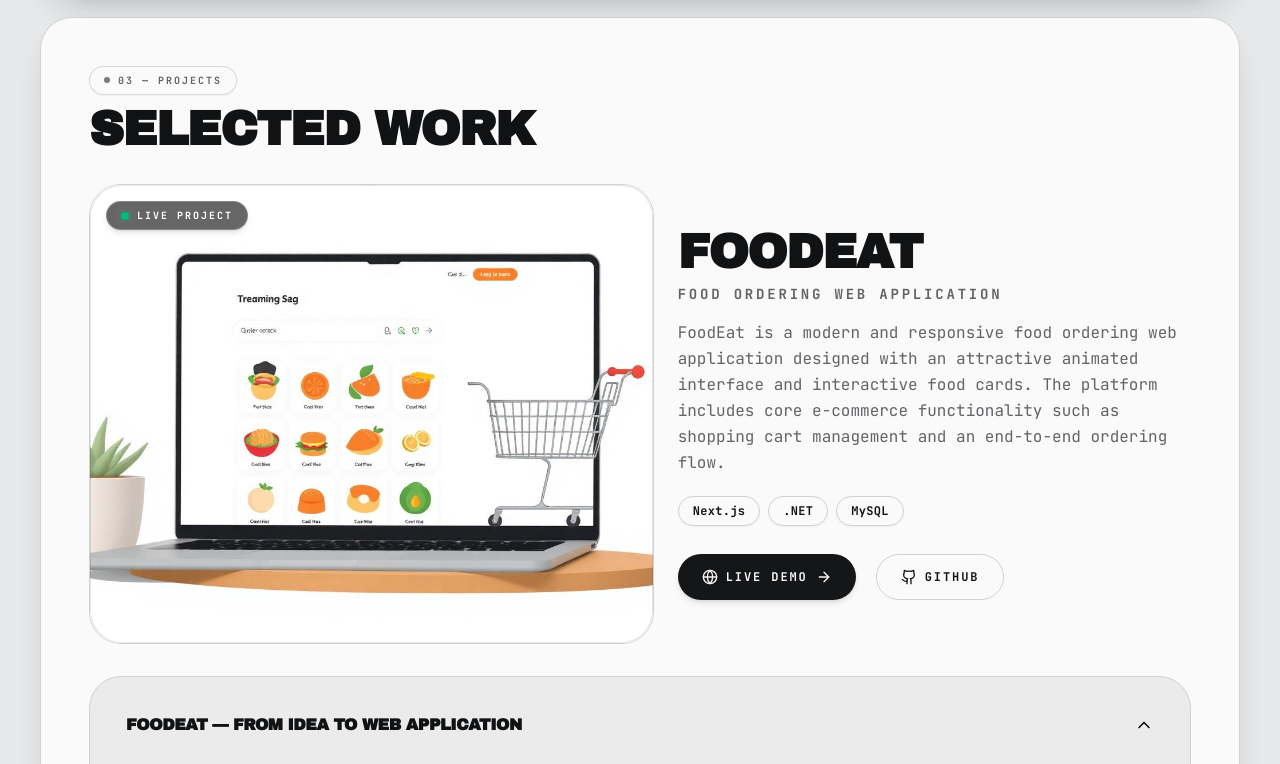
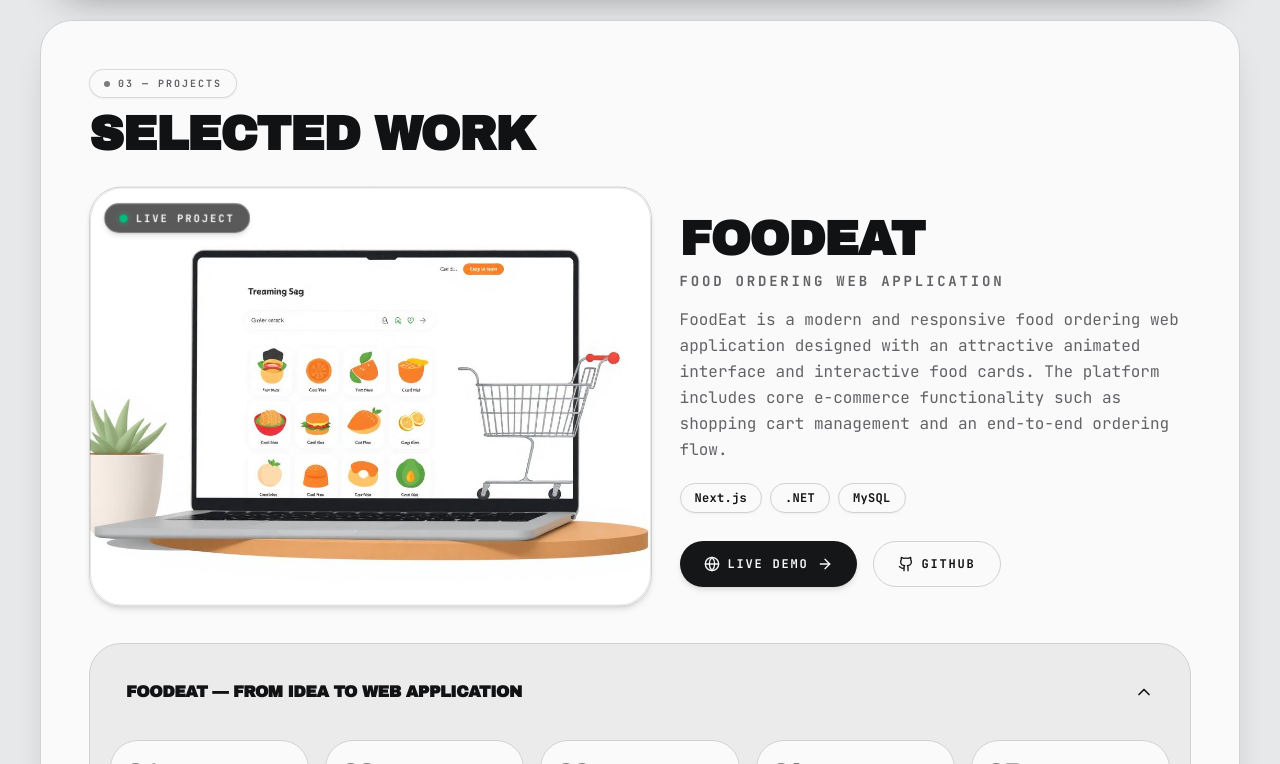
Before and after one commit to Harsharma96/HarshPortfolio, a Next.js app: page / in a window 1280 px wide. Shown: the part 2036-2800 px from the top of the page. Built offline with nearby package versions, Linux system fonts and the light colour scheme.

Commit message:
Optimize mobile view for Projects section: compact sizing & 3D touch tilt animations

```diff
--- a/src/components/portfolio/Projects.tsx
+++ b/src/components/portfolio/Projects.tsx
@@ -1,7 +1,7 @@
 "use client";
 
 import { useState } from "react";
-import { motion } from "framer-motion";
+import { motion, useMotionValue, useSpring, useTransform, useMotionTemplate } from "framer-motion";
 import { ArrowRight, ChevronDown, Github, Globe } from "lucide-react";
 import foodeat from "@/assets/foodeat.jpg";
 import { Card, Reveal, SectionHeading } from "./Reveal";
@@ -13,118 +13,197 @@ export function Projects() {
   const foodeatSrc = typeof foodeat === "string" ? foodeat : (foodeat as { src?: string })?.src || "/foodeat.jpg";
   const [open, setOpen] = useState(true);
 
+  // 3D Tilt & Touch gesture physics for the project preview card
+  const mouseX = useMotionValue(0);
+  const mouseY = useMotionValue(0);
+
+  const springConfig = { damping: 22, stiffness: 240 };
+  const springX = useSpring(mouseX, springConfig);
+  const springY = useSpring(mouseY, springConfig);
+
+  const rotateX = useTransform(springY, [-0.5, 0.5], [10, -10]);
+  const rotateY = useTransform(springX, [-0.5, 0.5], [-12, 12]);
+  const glareX = useTransform(springX, [-0.5, 0.5], ["15%", "85%"]);
+  const glareY = useTransform(springY, [-0.5, 0.5], ["15%", "85%"]);
+  const glareBackground = useMotionTemplate`radial-gradient(circle at ${glareX} ${glareY}, rgba(255,255,255,0.28) 0%, transparent 65%)`;
+
+  const handlePointerMove = (clientX: number, clientY: number, target: HTMLElement) => {
+    const rect = target.getBoundingClientRect();
+    const normalizedX = (clientX - rect.left) / rect.width - 0.5;
+    const normalizedY = (clientY - rect.top) / rect.height - 0.5;
+    mouseX.set(normalizedX);
+    mouseY.set(normalizedY);
+  };
+
+  const handleMouseMove = (e: React.MouseEvent<HTMLDivElement>) => {
+    handlePointerMove(e.clientX, e.clientY, e.currentTarget);
+  };
+
+  const handleTouchMove = (e: React.TouchEvent<HTMLDivElement>) => {
+    if (e.touches.length > 0) {
+      handlePointerMove(e.touches[0].clientX, e.touches[0].clientY, e.currentTarget);
+    }
+  };
+
+  const handlePointerLeave = () => {
+    mouseX.set(0);
+    mouseY.set(0);
+  };
+
   return (
-    <section id="work" className="mt-5 scroll-mt-28">
+    <section id="work" className="mt-4 sm:mt-5 scroll-mt-28">
       <Reveal>
-        <Card className="group overflow-hidden p-6 transition-all duration-500 hover:-translate-y-1 hover:shadow-[var(--shadow-lift)] sm:p-9 xl:p-12">
+        <Card className="group overflow-hidden p-4 sm:p-8 xl:p-12 transition-all duration-500 hover:-translate-y-1 hover:shadow-[var(--shadow-lift)] rounded-2xl sm:rounded-3xl">
           <SectionHeading kicker={project.kicker}>{project.heading}</SectionHeading>
 
-          <div className="mt-8 grid gap-6 lg:grid-cols-[minmax(0,1.1fr)_minmax(0,1fr)]">
-            {/* Project Image Showcase with Live indicator */}
-            <div className="group/img relative overflow-hidden rounded-3xl border border-border bg-secondary min-h-[320px] sm:min-h-[400px] lg:min-h-[460px]">
+          <div className="mt-5 sm:mt-8 grid gap-5 lg:gap-7 lg:grid-cols-[minmax(0,1.1fr)_minmax(0,1fr)] items-center">
+            {/* Project Image Showcase with 3D Tilt, Touch Gestures, & Ambient Breathing Motion */}
+            <motion.div
+              style={{
+                perspective: 1000,
+              }}
+              className="relative w-full"
+            >
+              <motion.div
+                onMouseMove={handleMouseMove}
+                onMouseLeave={handlePointerLeave}
+                onTouchStart={handleTouchMove}
+                onTouchMove={handleTouchMove}
+                onTouchEnd={handlePointerLeave}
+                style={{
+                  rotateX,
+                  rotateY,
+                  transformStyle: "preserve-3d",
+                }}
+                animate={{ y: [0, -4.5, 0] }}
+                transition={{
+                  duration: 4.2,
+                  repeat: Infinity,
+                  ease: "easeInOut",
+                }}
+                whileTap={{ scale: 0.98 }}
+                className="group/img relative overflow-hidden rounded-2xl sm:rounded-3xl border border-border bg-secondary/80 h-[205px] xs:h-[235px] sm:h-[340px] lg:h-[420px] select-none cursor-pointer shadow-md transition-shadow duration-300 hover:shadow-[var(--shadow-lift)]"
+              >
                 <img
                   src={foodeatSrc}
                   alt={`Preview of ${project.title}`}
                   width={1280}
                   height={800}
                   loading="lazy"
-                className="h-full w-full object-cover transition-transform duration-[1000ms] ease-out group-hover/img:scale-[1.05]"
+                  className="h-full w-full object-cover object-top sm:object-center transition-transform duration-[1000ms] ease-out group-hover/img:scale-[1.05]"
+                />
+
+                {/* Interactive Dynamic Glare Sheen (tracks mouse on desktop and touch on mobile) */}
+                <motion.div
+                  className="pointer-events-none absolute inset-0 z-10 rounded-2xl sm:rounded-3xl opacity-0 transition-opacity duration-300 group-hover/img:opacity-100"
+                  style={{ background: glareBackground }}
                 />
 
                 {/* Status Badge Over Image */}
-              <div className="absolute left-4 top-4 z-20">
-                <span className="inline-flex items-center gap-2 rounded-full border border-white/20 bg-black/60 px-3.5 py-1.5 text-[10px] font-bold uppercase tracking-[0.2em] text-white shadow-md backdrop-blur-md">
+                <div className="absolute left-3 top-3 sm:left-4 sm:top-4 z-20 pointer-events-none">
+                  <motion.span
+                    animate={{ scale: [1, 1.03, 1] }}
+                    transition={{ duration: 2.5, repeat: Infinity, ease: "easeInOut" }}
+                    className="inline-flex items-center gap-1.5 sm:gap-2 rounded-full border border-white/20 bg-black/65 px-2.5 py-1 sm:px-3.5 sm:py-1.5 text-[9px] sm:text-[10px] font-bold uppercase tracking-[0.16em] sm:tracking-[0.2em] text-white shadow-md backdrop-blur-md"
+                  >
                     <span className="relative flex h-2 w-2">
                       <span className="absolute inline-flex h-full w-full animate-ping rounded-full bg-emerald-400 opacity-75" />
                       <span className="relative inline-flex h-2 w-2 rounded-full bg-emerald-500" />
                     </span>
                     Live Project
-                </span>
+                  </motion.span>
                 </div>
 
-              <div className="pointer-events-none absolute inset-0 rounded-3xl ring-1 ring-inset ring-black/10" />
-            </div>
+                <div className="pointer-events-none absolute inset-0 rounded-2xl sm:rounded-3xl ring-1 ring-inset ring-black/10 dark:ring-white/10" />
+              </motion.div>
+            </motion.div>
 
+            {/* Project Details */}
             <div className="flex flex-col justify-center">
-              <h3 className="font-[family-name:var(--font-display)] text-3xl font-bold uppercase tracking-tight sm:text-4xl xl:text-5xl transition-transform duration-300 group-hover:translate-x-1">
+              <motion.h3
+                whileHover={{ x: 3 }}
+                className="font-[family-name:var(--font-display)] text-2xl sm:text-4xl xl:text-5xl font-bold uppercase tracking-tight transition-transform duration-300"
+              >
                 {project.title}
-              </h3>
-              <p className="mt-2 text-xs xl:text-sm font-semibold uppercase tracking-[0.2em] text-muted-foreground">
+              </motion.h3>
+              <p className="mt-1 sm:mt-2 text-[10px] sm:text-xs xl:text-sm font-semibold uppercase tracking-[0.18em] sm:tracking-[0.2em] text-muted-foreground">
                 {project.subtitle}
               </p>
-              <p className="mt-4 text-sm xl:text-base leading-relaxed text-muted-foreground">
+              <p className="mt-2.5 sm:mt-4 text-xs sm:text-sm xl:text-base leading-relaxed text-muted-foreground">
                 {project.description}
               </p>
 
-              <ul className="mt-5 flex flex-wrap gap-2">
-                {project.tech.map((t, i) => (
+              <ul className="mt-3.5 sm:mt-5 flex flex-wrap gap-1.5 sm:gap-2">
+                {project.tech.map((t) => (
                   <motion.li
                     key={t}
                     whileHover={{ scale: 1.08, y: -2 }}
+                    whileTap={{ scale: 0.94 }}
                     transition={{ duration: 0.2 }}
-                    className="cursor-default rounded-full border border-border bg-card/60 px-3.5 py-1.5 text-xs font-semibold tracking-wide transition-all duration-300 hover:border-primary/40 hover:bg-primary hover:text-primary-foreground shadow-xs"
+                    className="cursor-default rounded-full border border-border bg-card/60 px-2.5 py-1 sm:px-3.5 sm:py-1.5 text-[11px] sm:text-xs font-semibold tracking-wide transition-all duration-300 hover:border-primary/40 hover:bg-primary hover:text-primary-foreground shadow-xs"
                   >
                     {t}
                   </motion.li>
                 ))}
               </ul>
 
-              <div className="mt-7 flex flex-wrap gap-4 sm:gap-5">
+              <div className="mt-5 sm:mt-7 flex flex-wrap gap-2.5 sm:gap-4">
                 <motion.a
                   whileHover={{ scale: 1.04, y: -2 }}
-                  whileTap={{ scale: 0.96 }}
+                  whileTap={{ scale: 0.95 }}
                   transition={{ duration: 0.2 }}
                   href={project.liveUrl}
                   target="_blank"
                   rel="noreferrer noopener"
-                  className="group/btn relative inline-flex items-center gap-2 overflow-hidden rounded-full bg-primary px-6 py-3.5 text-xs font-bold uppercase tracking-[0.16em] text-primary-foreground shadow-md transition-shadow hover:shadow-lg"
+                  className="group/btn relative inline-flex items-center justify-center gap-2 overflow-hidden rounded-full bg-primary px-4 py-2.5 sm:px-6 sm:py-3.5 text-xs font-bold uppercase tracking-[0.15em] text-primary-foreground shadow-md transition-shadow hover:shadow-lg flex-1 sm:flex-initial"
                 >
                   <span className="relative z-10 flex items-center gap-2">
-                    <Globe className="h-4 w-4" aria-hidden />
+                    <Globe className="h-3.5 w-3.5 sm:h-4 sm:w-4" aria-hidden />
                     Live demo
-                    <ArrowRight className="h-4 w-4 transition-transform duration-300 group-hover/btn:translate-x-1" />
+                    <ArrowRight className="h-3.5 w-3.5 sm:h-4 sm:w-4 transition-transform duration-300 group-hover/btn:translate-x-1" />
                   </span>
                   <span className="absolute inset-0 -translate-x-full bg-gradient-to-r from-white/0 via-white/20 to-white/0 transition-transform duration-700 ease-out group-hover/btn:translate-x-full" />
                 </motion.a>
                 <motion.a
                   whileHover={{ scale: 1.04, y: -2 }}
-                  whileTap={{ scale: 0.96 }}
+                  whileTap={{ scale: 0.95 }}
                   transition={{ duration: 0.2 }}
                   href={project.githubUrl}
                   target="_blank"
                   rel="noreferrer noopener"
-                  className="inline-flex items-center gap-2 rounded-full border border-border px-6 py-3.5 text-xs font-bold uppercase tracking-[0.16em] transition-colors duration-300 hover:bg-secondary hover:border-foreground/30"
+                  className="inline-flex items-center justify-center gap-2 rounded-full border border-border px-4 py-2.5 sm:px-6 sm:py-3.5 text-xs font-bold uppercase tracking-[0.15em] transition-colors duration-300 hover:bg-secondary hover:border-foreground/30 flex-1 sm:flex-initial"
                 >
-                  <Github className="h-4 w-4" aria-hidden />
+                  <Github className="h-3.5 w-3.5 sm:h-4 sm:w-4" aria-hidden />
                   GitHub
                 </motion.a>
               </div>
             </div>
           </div>
 
-          <div className="mt-8 rounded-3xl border border-border bg-secondary/50 p-4 sm:p-5">
+          {/* Collapsible Architecture / Steps */}
+          <div className="mt-6 sm:mt-8 rounded-2xl sm:rounded-3xl border border-border bg-secondary/50 p-2.5 sm:p-5">
             <button
               type="button"
               onClick={() => setOpen((v) => !v)}
               aria-expanded={open}
-              className="group/acc grid w-full grid-cols-[minmax(0,1fr)_auto] items-center gap-4 text-left p-3.5 sm:p-4 rounded-2xl hover:bg-card/60 transition-all duration-300"
+              className="group/acc grid w-full grid-cols-[minmax(0,1fr)_auto] items-center gap-3 text-left p-2.5 sm:p-4 rounded-xl sm:rounded-2xl hover:bg-card/60 transition-all duration-300"
             >
-              <span className="font-[family-name:var(--font-display)] text-sm font-bold uppercase tracking-tight sm:text-base text-foreground">
+              <span className="font-[family-name:var(--font-display)] text-xs sm:text-base font-bold uppercase tracking-tight text-foreground">
                 {project.accordionTitle}
               </span>
               <ChevronDown
-                className={`h-5 w-5 shrink-0 transition-transform duration-500 ${open ? "rotate-180" : ""}`}
+                className={`h-4 w-4 sm:h-5 sm:w-5 shrink-0 transition-transform duration-500 ${open ? "rotate-180" : ""}`}
                 aria-hidden
               />
             </button>
 
             <div
               className={`grid overflow-hidden transition-all duration-700 ease-out ${
-                open ? "mt-5 grid-rows-[1fr] opacity-100" : "grid-rows-[0fr] opacity-0"
+                open ? "mt-3 sm:mt-5 grid-rows-[1fr] opacity-100" : "grid-rows-[0fr] opacity-0"
               }`}
             >
               <div className="min-h-0">
-                <ol className="grid gap-4 sm:grid-cols-2 lg:grid-cols-5">
+                <ol className="grid gap-2.5 sm:gap-4 sm:grid-cols-2 lg:grid-cols-5">
                   {project.steps.map((s, i) => (
                     <motion.li
                       key={s.n}
@@ -133,15 +212,16 @@ export function Projects() {
                       viewport={{ once: true }}
                       transition={{ duration: 0.5, delay: i * 0.08 }}
                       whileHover={{ y: -5, scale: 1.02 }}
-                      className="group/step relative cursor-default overflow-hidden rounded-2xl border border-border bg-card p-4 transition-all duration-300 hover:border-primary/50 hover:shadow-[var(--shadow-lift)]"
+                      whileTap={{ scale: 0.98 }}
+                      className="group/step relative cursor-default overflow-hidden rounded-xl sm:rounded-2xl border border-border bg-card p-3 sm:p-4 transition-all duration-300 hover:border-primary/50 hover:shadow-[var(--shadow-lift)]"
                     >
-                      <p className="font-[family-name:var(--font-display)] text-2xl font-bold text-muted-foreground transition-all duration-300 group-hover/step:text-foreground group-hover/step:translate-x-0.5">
+                      <p className="font-[family-name:var(--font-display)] text-xl sm:text-2xl font-bold text-muted-foreground transition-all duration-300 group-hover/step:text-foreground group-hover/step:translate-x-0.5">
                         {s.n}
                       </p>
-                      <p className="mt-2 text-xs font-bold uppercase tracking-[0.15em] transition-transform duration-300 group-hover/step:translate-x-0.5">
+                      <p className="mt-1 sm:mt-2 text-[11px] sm:text-xs font-bold uppercase tracking-[0.14em] sm:tracking-[0.15em] transition-transform duration-300 group-hover/step:translate-x-0.5">
                         {s.title}
                       </p>
-                      <p className="mt-2 text-xs leading-relaxed text-muted-foreground transition-colors duration-300 group-hover/step:text-foreground/85">
+                      <p className="mt-1 sm:mt-2 text-[11px] sm:text-xs leading-relaxed text-muted-foreground transition-colors duration-300 group-hover/step:text-foreground/85">
                         {s.text}
                       </p>
                     </motion.li>
--- a/src/components/portfolio/Reveal.tsx
+++ b/src/components/portfolio/Reveal.tsx
@@ -122,7 +122,7 @@ export function SectionHeading({
   kicker?: string;
 }) {
   return (
-    <div className="flex flex-col gap-3">
+    <div className="flex flex-col gap-2 sm:gap-3">
       {kicker ? (
         <motion.div
           initial={{ opacity: 0, x: -12 }}
@@ -138,7 +138,7 @@ export function SectionHeading({
         whileInView={{ opacity: 1, y: 0 }}
         viewport={{ once: true }}
         transition={{ duration: 0.75, delay: 0.08, ease: [0.22, 1, 0.36, 1] }}
-        className="font-[family-name:var(--font-display)] text-3xl font-bold uppercase leading-[0.95] tracking-tight sm:text-5xl"
+        className="font-[family-name:var(--font-display)] text-2xl sm:text-4xl lg:text-5xl font-bold uppercase leading-[1.02] tracking-tight"
       >
         {children}
       </motion.h2>
```
Lines whose indentation alone changed are shown as unchanged.
